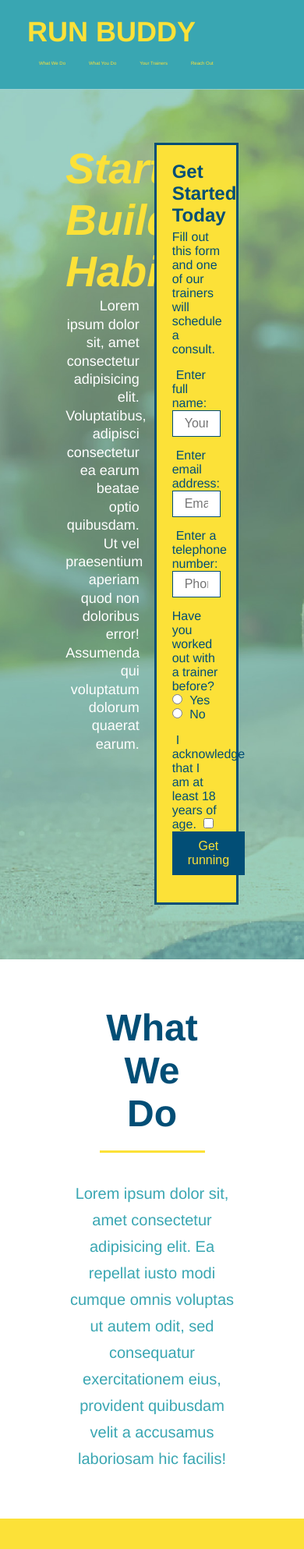
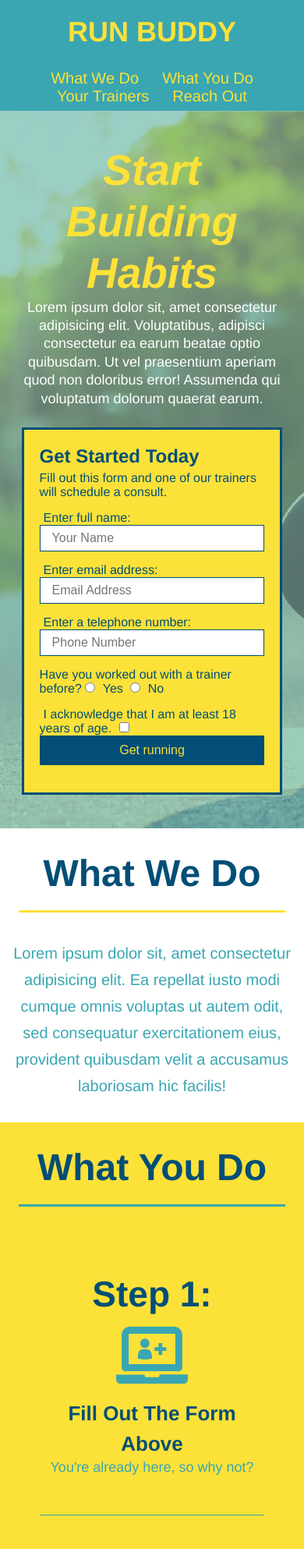
Before and after one commit to RouletteRedd/run-buddy, a plain HTML site: page index.html in a window 390 px wide. Shown: the top 1986 px of the page at 78% size. Drawn offline with Linux system fonts and the light colour scheme.

Commit message:
mediaqueries styles added

```diff
--- a/assets/css/style.css
+++ b/assets/css/style.css
@@ -328,12 +328,108 @@ body {
  }
  /* MEDIA QUERY FOR SMALLER DESKTOP SCREENS AND SMALLER */
 @media screen and (max-width: 980px) {
+  header {
+    padding-bottom: 0;
+    justify-content: center;
+  }
+
+  header h1 {
+    width: 100%;
+    text-align: center;
+  }
+
+  header nav ul {
+    margin-top: 20px;
+    width: 100%;
+    justify-content: center;
+  }
+
+  header nav ul li a {
+    font-size: 20px;
+  }
+
+  footer h2, footer div {
+    text-align: center;
+    width: 100%;
+  }
+
+  .hero-cta, .hero-form {
+    width: 100%;
+  }
+
+  .hero-cta {
+    text-align: center;
+  }
+
+  .section-title {
+    width: 80%;
+  }
+
+  .trainer {
+    flex: 0 70%;
+  }
+
+  .contact-info iframe{
+    flex: 1 100%;
+  }
 }
 
 /* MEDIA QUERY FOR TABLETS AND SMALLER */
 @media screen and (max-width: 768px) {
+  section {
+    padding: 30px 15px;
+  }
+
+  .step h3 {
+    flex: 1 100%;
+    text-align: center;
+  }
+
+  .step-info {
+    flex: 2 100%;
+    text-align: center;
+    justify-content: center;
+  }
+
+  .step-img {
+    flex: 0 32%;
+    margin-right: 0;
+    margin-top: 15px;
+    margin-bottom: 15px;
+  }
+
+  .step-text {
+    flex: 100%;
+  }
 }
 
 /* MEDIA QUERY FOR MOBILE PHONES AND SMALLER */
 @media screen and (max-width: 575px) {
+  .hero-form button {
+    width: 100%;
+  }
+
+  .section-title {
+    width: 95%;
+  }
+
+  .intro p {
+    width: 100%;
+  }
+
+  .trainer {
+    flex: 0 100%;
+  }
+
+  .contact-info {
+    text-align: center;
+  }
+
+  .contact-info > * {
+    flex: 0 100%;
+  }
+
+  .contact-form {
+    order: 3;
 }
+  }
```
